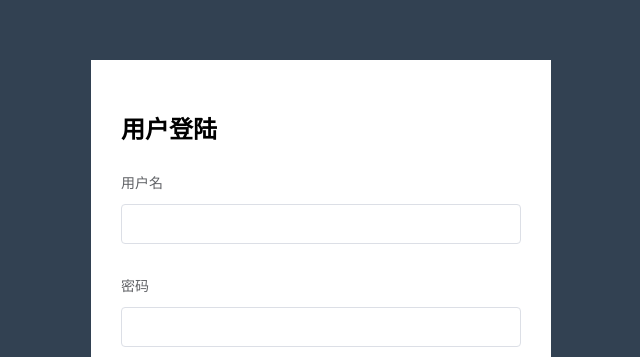
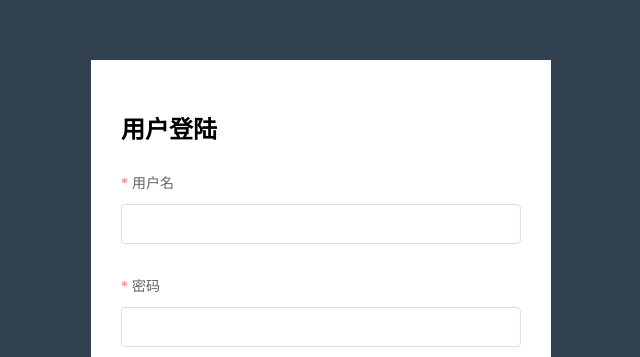
Before and after one commit to Kuka-ze/vueclidemo, a Vue app: page /#/login in a window 1280 px wide. Shown: the part 150-507 px from the top of the page, without its empty margins (319-959 px from the left). Built offline with nearby package versions, Linux system fonts and the light colour scheme.

Commit message:
login页面新增表单提交

```diff
--- a/src/components/login/login.vue
+++ b/src/components/login/login.vue
@@ -1,14 +1,14 @@
 <template>
   <div class="login-wrap">
-    <el-form class="login-form" :model="formLabelAlign">
+    <el-form class="login-form" :model="ruleForm" :rules="rules" ref="ruleForm">
       <h2>用户登陆</h2>
-      <el-form-item label="用户名">
-        <el-input v-model="formLabelAlign.username"></el-input>
+      <el-form-item label="用户名" prop="username">
+        <el-input v-model="ruleForm.username"></el-input>
       </el-form-item>
-      <el-form-item label="密码">
-        <el-input v-model="formLabelAlign.password"></el-input>
+      <el-form-item label="密码" prop="password">
+        <el-input type="password" v-model="ruleForm.password"></el-input>
       </el-form-item>
-      <el-button class='login-btn' type="primary">登陆</el-button>
+      <el-button class='login-btn' type="primary" @click="submitForm(ruleForm)">登陆</el-button>
     </el-form>
   </div>
 </template>
@@ -18,14 +18,34 @@ export default {
   name: 'login',
   data () {
     return {
-      formLabelAlign: {
+      ruleForm: {
         username: '',
         password: '',
+      },
+      rules: {
+        username: [
+          { required: true, message: '请输入名字', trigger: 'blur' },
+        ],
+        password: [
+          { required: true, message: '请输入密码', trigger: 'blur' }
+        ],
       }
     }
   },
   created () {
-    console.log('登陆组件')
+
+  },
+  methods: {
+    submitForm (formName) {
+      this.$refs.ruleForm.validate((valid) => {
+        if (valid) {
+          console.log('提交的表单', formName)
+        } else {
+          console.log('error submit!!');
+          return false;
+        }
+      });
+    },
   }
 }
 </script>
```
